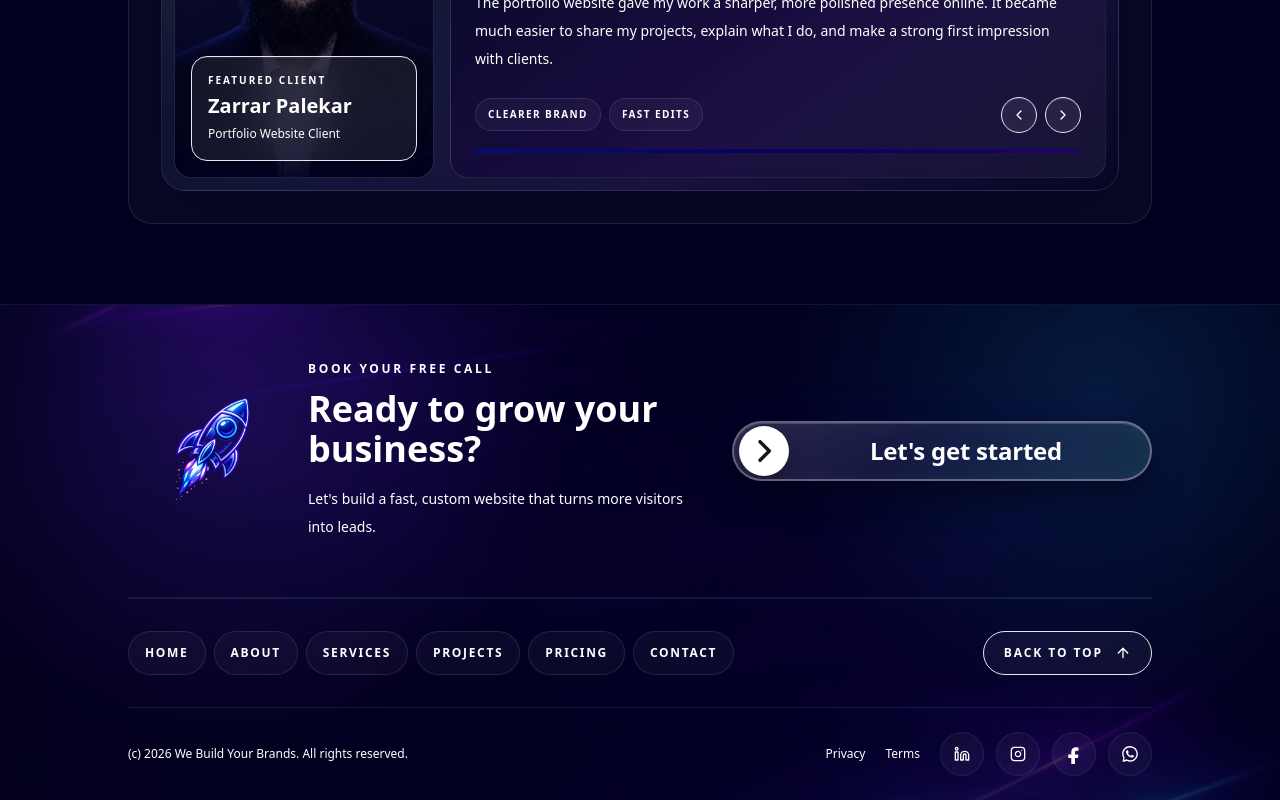
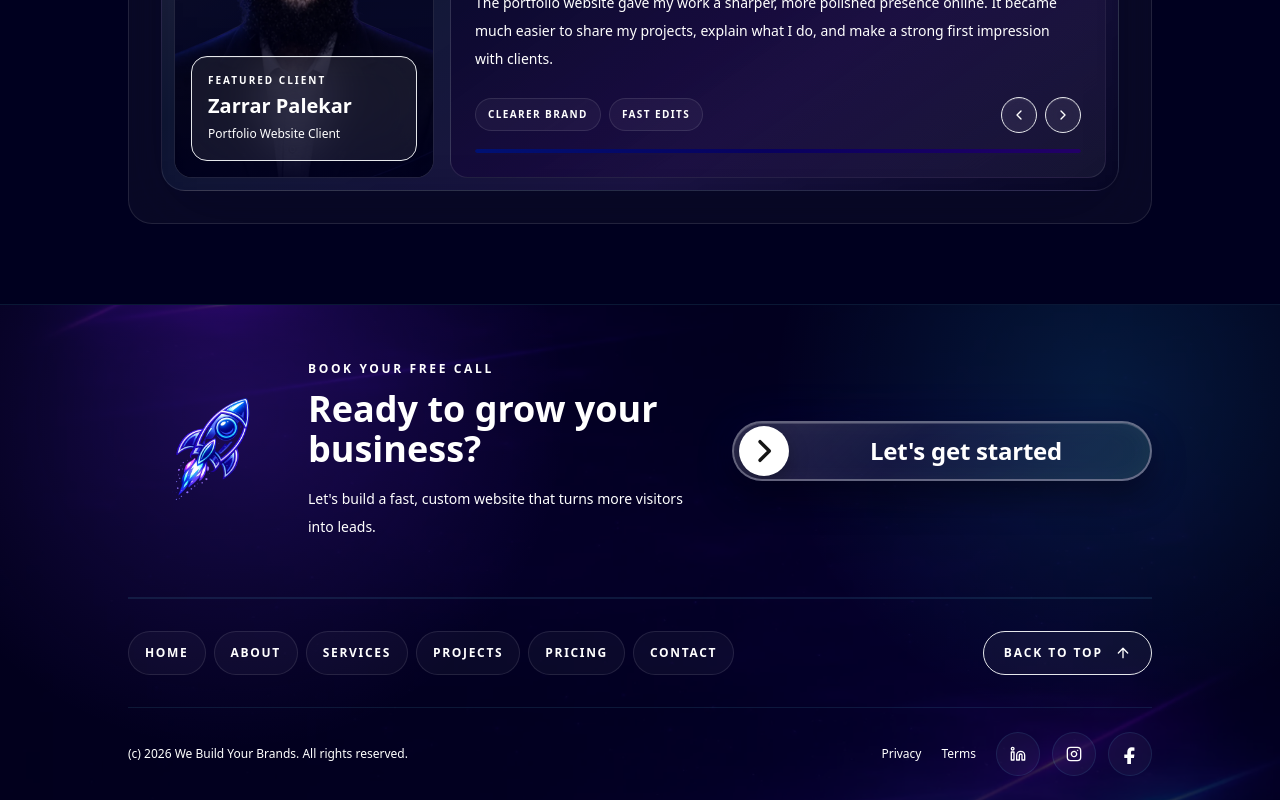
Before and after one commit to Zuvairiya7197/webuildyourbrands, a Next.js app: page / in a window 1280 px wide. Shown: the part 6999-7799 px from the top of the page. Built offline with nearby package versions, Linux system fonts and the light colour scheme.

Commit message:
remove whats app icon from footer

```diff
--- a/components/Footer.tsx
+++ b/components/Footer.tsx
@@ -34,11 +34,6 @@ const socialLinks = [
   {
     label: "Facebook",
     href: "https://www.facebook.com/profile.php?id=61589040772725",
-    Icon: null
-  },
-  {
-    label: "WhatsApp",
-    href: "https://wa.me/919987448073?text=Hi%2C%20I%20want%20to%20discuss%20a%20website%20project.",
     Icon: null
   }
 ];
```
